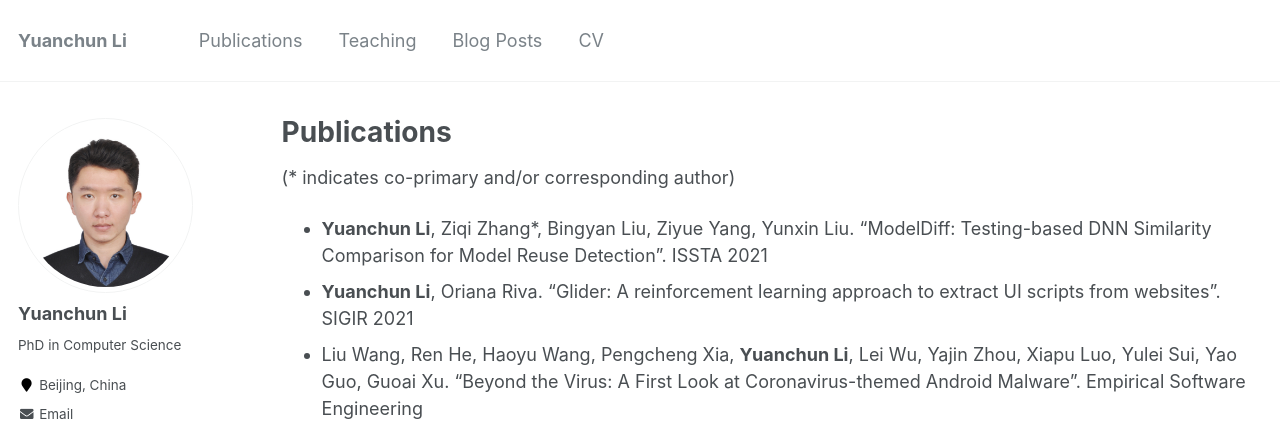
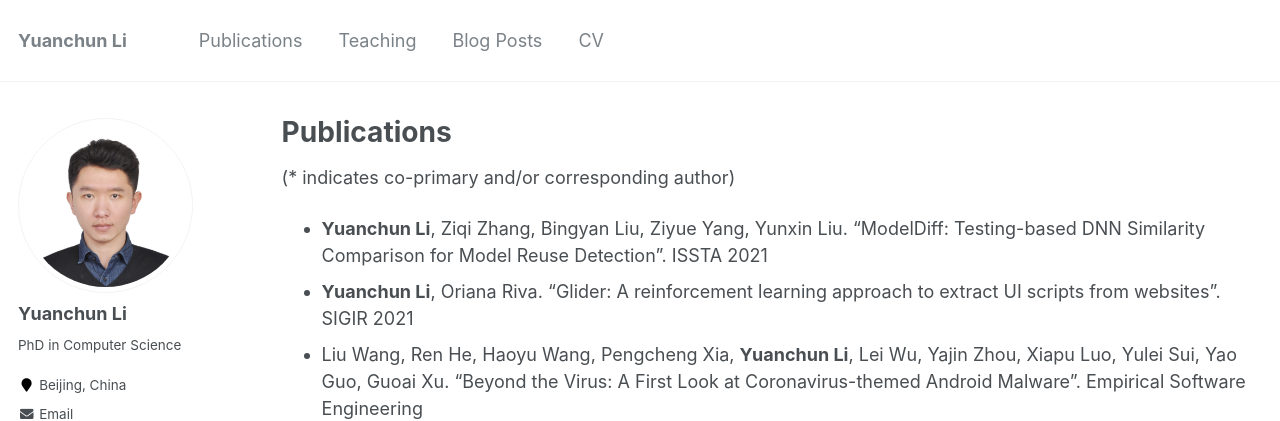
Before and after one commit to yuanchun-li/yuanchun-li.github.io, a Jekyll site: the page built from _pages/publications.md, in a window 1280 px wide and 900 px high. Shown: the top 421 px of the window. Built offline with Jekyll 4.4.1, drawn with Linux system fonts in a browser that asks for light colours.

Commit message:
slight change

```diff
--- a/_pages/publications.md
+++ b/_pages/publications.md
@@ -13,7 +13,7 @@ author_profile: true
 
 (* indicates co-primary and/or corresponding author)
 
-- **Yuanchun Li**, Ziqi Zhang*, Bingyan Liu, Ziyue Yang, Yunxin Liu. "ModelDiff: Testing-based DNN Similarity Comparison for Model Reuse Detection". ISSTA 2021
+- **Yuanchun Li**, Ziqi Zhang, Bingyan Liu, Ziyue Yang, Yunxin Liu. "ModelDiff: Testing-based DNN Similarity Comparison for Model Reuse Detection". ISSTA 2021
 - **Yuanchun Li**, Oriana Riva. "Glider: A reinforcement learning approach to extract UI scripts from websites". SIGIR 2021
 - Liu Wang, Ren He, Haoyu Wang, Pengcheng Xia, **Yuanchun Li**, Lei Wu, Yajin Zhou, Xiapu Luo, Yulei Sui, Yao Guo, Guoai Xu.
 "Beyond the Virus: A First Look at Coronavirus-themed Android Malware".
```
Also changed, not shown: _pages/about.md (+1 -1 lines).
